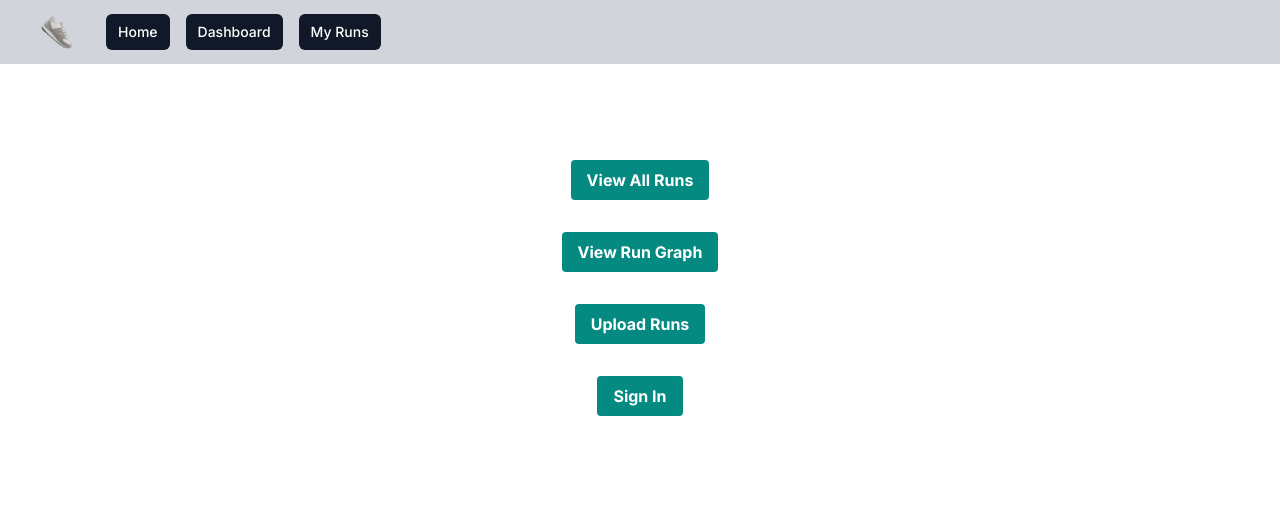
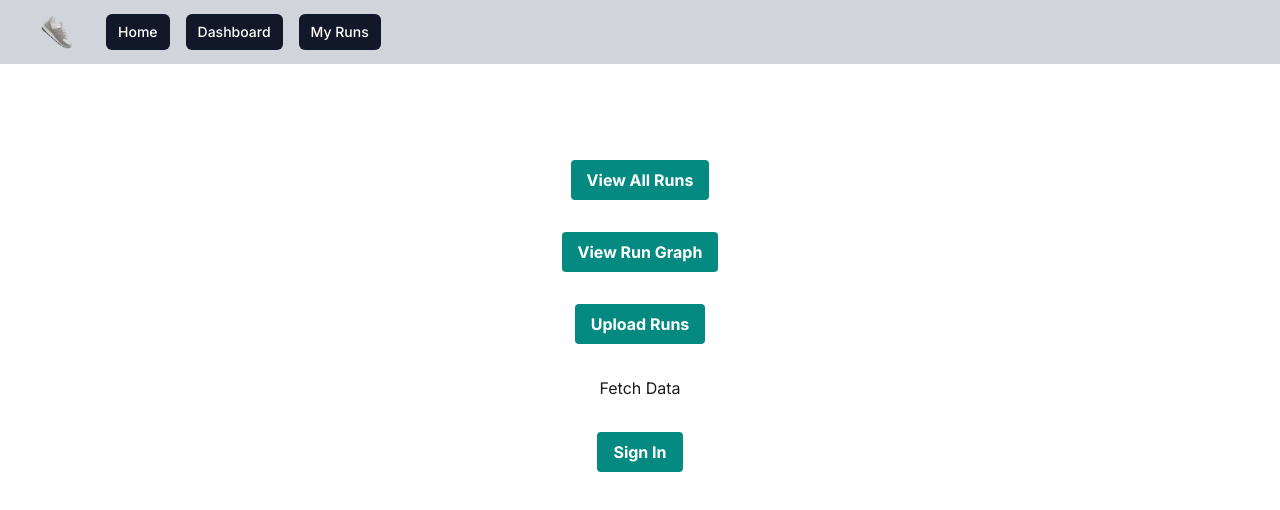
Before and after one commit to EpictetusZ1/pacR, a Next.js app: page / in a window 1280 px wide. Shown: the top 510 px of the page. Built offline with nearby package versions, Linux system fonts and the light colour scheme; no server answers.

Commit message:
init open ai api

```diff
--- a/package.json
+++ b/package.json
@@ -16,6 +16,7 @@
     "mapbox-gl": "^3.3.0",
     "next": "14.2.1",
     "next-auth": "^5.0.0-beta.16",
+    "openai": "^4.33.1",
     "react": "^18",
     "react-dom": "^18"
   },
--- /dev/null
+++ b/src/app/api/ai/route.ts
@@ -0,0 +1,50 @@
+// gpt-3.5-turbo-0125
+import OpenAI from "openai";
+import { NextApiRequest, NextApiResponse } from "next";
+
+const openai = new OpenAI({
+    apiKey: process.env["OPENAI_API_KEY"], // This is the default and can be omitted
+})
+
+
+// const chatCompletion = await openai.chat.completions.create({
+//     messages: [{ role: "user", content: "Say this is a test" }],
+//     model: "gpt-3.5-turbo-0125"
+// })
+//
+//
+// export function GET(
+//     req: NextApiRequest,
+// ) {
+//     console.log("chatCompletion", chatCompletion)
+//     // choices
+//     console.log("chatCompletion.choices", chatCompletion.choices[0])
+//     return Response.json({ message: chatCompletion})
+// }
+
+export default async function handler(req: NextApiRequest, res: NextApiResponse) {
+    if (req.method === "POST") {
+        const { runsData, goalType } = req.body;
+
+        // Here you might summarize the runs data
+        const summary = `The user's average pace over the last two months is ${runsData.averagePace} minutes per kilometer, and their average distance is ${runsData.averageDistance} kilometers. Goal type: ${goalType}.`
+
+        try {
+            const chatCompletion = await openai.chat.completions.create({
+                model: "gpt-3.5-turbo",
+                messages: [
+                    { role: "system", content: "You are a virtual coach giving advice on running based on data analysis." },
+                    { role: "user", content: summary }
+                ]
+            })
+
+            res.status(200).json({ advice: chatCompletion.choices[0].message.content })
+        } catch (error) {
+            console.error("OpenAI API error:", error)
+            res.status(500).json({ error: "Failed to fetch advice from OpenAI API." })
+        }
+    } else {
+        res.setHeader("Allow", ["POST"])
+        res.status(405).end(`Method ${req.method} Not Allowed`)
+    }
+}
--- a/src/app/page.tsx
+++ b/src/app/page.tsx
@@ -1,5 +1,6 @@
 import Link from 'next/link'
 import SignInOut from "@/components/Inputs/SignInOut/SignInOut";
+import Ai from "@/components/Inputs/Ai/Ai";
 
 export default function Home() {
     return (
@@ -8,11 +9,12 @@ export default function Home() {
                 View All Runs
             </Link>
             <Link href={"/dashboard"} className="bg-darkCyan-500 hover:bg-darkCyan-400 text-white font-bold py-2 px-4 rounded">
-               View Run Graph
+                View Run Graph
             </Link>
             <Link href="/src/app/uploadRuns/" className="bg-darkCyan-500 hover:bg-darkCyan-400 text-white font-bold py-2 px-4 rounded">
                 Upload Runs
             </Link>
+            <Ai />
             <div>
                 <SignInOut />
             </div>
--- /dev/null
+++ b/src/components/Inputs/Ai/Ai.tsx
@@ -0,0 +1,45 @@
+"use client"
+import { useState } from "react";
+
+
+const Ai = () => {
+    const [data, setData] = useState<any | null>(null);
+    const [loading, setLoading] = useState(false)
+    const [error, setError] = useState<string | null>(null)
+
+    // Function to fetch data from the API
+    const fetchData = async () => {
+        setLoading(true)
+        setError(null)
+        try {
+            const response = await fetch("/api/ai",
+                {
+                    method: "GET",
+                    headers: {
+                        "Content-Type": "application/json",
+                    },
+
+                })
+            const data = await response.json()
+            console.log(data)
+            if (!response.ok) {
+                throw new Error("Network response was not ok")
+            }
+            setData(data)
+        } catch (error) {
+            // @ts-ignore
+            setError(`Failed to fetch data: ${error.message}`)
+        } finally {
+            setLoading(false)
+        }
+    };
+
+    return (
+        <div>
+            <button onClick={fetchData}>Fetch Data</button>
+            {loading && <p>Loading...</p>}
+        </div>
+    );
+}
+
+export default Ai
```
Also changed, not shown: 1 other file (tests, documents, lock files or other folders).
